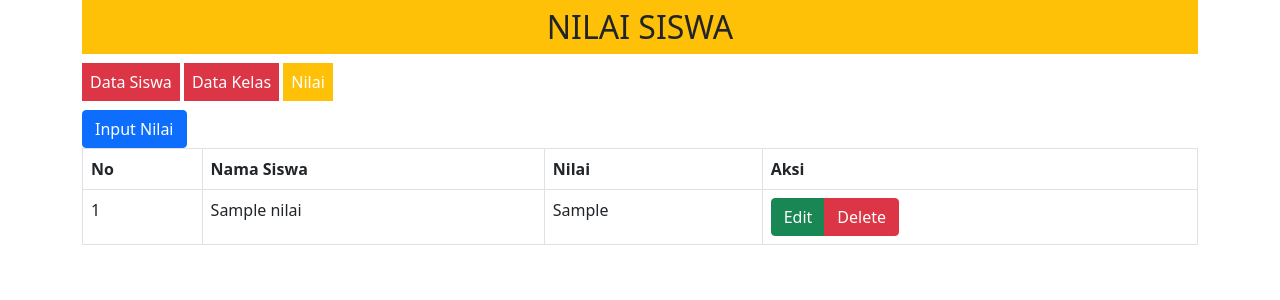
After one commit to fahritech04/coding, a PHP site: page /nilai.php in a window 1280 px wide. The commit adds this page. Shown: the top 300 px of the page. Run offline with PHP 8.4, Linux system fonts and the light colour scheme; tables that the repository leaves empty or names only in its code hold one stand-in row (values such as "Sample post").

Commit message:
Switch Folder

```diff
--- a/delete_kelas.php
+++ b/kelas/delete_kelas.php
@@ -1,7 +1,7 @@
 <?php
- include "./config.php";
+ include "../config.php";
 
     mysqli_query($koneksi, "DELETE FROM data_kelas where id='$_GET[id]'");
 
-    header('Location: kelas.php');
+    header('Location: ../kelas/kelas.php');
 ?>
--- a/edit_kelas.php
+++ b/kelas/edit_kelas.php
@@ -1,5 +1,5 @@
 <?php
-    include "./config.php";
+    include "../config.php";
 
     $query  = mysqli_query($koneksi, "SELECT * FROM data_kelas WHERE id='$_GET[id]'");
     $data   = mysqli_fetch_object($query);
@@ -10,7 +10,7 @@
 
 <div class="container">
     <div class="col-6">
-        <form action="update_kelas.php" method="post">
+        <form action="../kelas/update_kelas.php" method="post">
             <input type="hidden" name="id" value="<?=$data->id ?>">
             <div class="mb-3">
                 <label for="">Nama Kelas</label>
@@ -18,7 +18,7 @@
             </div>
 
             <div class="btn-group">
-                <a href="kelas.php" class="btn btn-warning">Batal</a>
+                <a href="../kelas/kelas.php" class="btn btn-warning">Batal</a>
                 <input type="submit" value="Update" class="btn btn-primary">
             </div>
         </form>
--- a/inputkelas.php
+++ b/kelas/inputkelas.php
@@ -4,13 +4,13 @@
 
 <div class="container">
     <div class="col-6">
-        <form action="simpan_kelas.php" method="post">
+        <form action="../kelas/simpan_kelas.php" method="post">
             <div class="mb-3">
                 <label for="">Nama Kelas</label>
                 <input type="text" name="nama_kelas" class="form-control" placeholder="Ketik nama kelas">
             </div>
             <div class="btn-group">
-                <a href="kelas.php" class="btn btn-warning">Batal</a>
+                <a href="../kelas/kelas.php" class="btn btn-warning">Batal</a>
                 <input type="submit" value="Simpan" class="btn btn-primary">
             </div>
         </form>
--- a/update_kelas.php
+++ b/kelas/update_kelas.php
@@ -1,5 +1,5 @@
 <?php
- include "./config.php";
+ include "../config.php";
 
     $id         = $_POST['id'];
     $nama_kelas = $_POST['nama_kelas'];
@@ -7,5 +7,5 @@
 
     mysqli_query($koneksi, "UPDATE data_kelas SET nama_kelas='$nama_kelas' WHERE id='$id'");
 
-    header('Location: kelas.php');
+    header('Location: ../kelas/kelas.php');
 ?>
--- /dev/null
+++ b/nilai.php
@@ -0,0 +1,58 @@
+<!DOCTYPE html>
+<html lang="en">
+
+<head>
+    <meta charset="UTF-8">
+    <meta name="viewport" content="width=device-width, initial-scale=1.0">
+    <title>Aplikasi Data Siswa</title>
+
+    <!-- CDN Bootstrap -->
+    <link href="https://cdn.jsdelivr.net/npm/bootstrap@5.0.2/dist/css/bootstrap.min.css" rel="stylesheet" integrity="sha384-EVSTQN3/azprG1Anm3QDgpJLIm9Nao0Yz1ztcQTwFspd3yD65VohhpuuCOmLASjC" crossorigin="anonymous">
+</head>
+
+<body class="container">
+    <h2 class="text-center bg-warning py-2">NILAI SISWA</h2>
+    <div class="my-3 d-flex justify-content between">
+        <div>
+            <a href="../coding/siswa/index.php" class="bg-danger p-2 mr-2 text-decoration-none text-white">Data Siswa</a>
+            <a href="../coding/kelas/kelas.php" class="bg-danger p-2 mr-2 text-decoration-none text-white">Data Kelas</a>
+            <a href="nilai.php" class="bg-warning p-2 mr-2 text-decoration-none text-white">Nilai</a>
+        </div>
+    </div>
+
+    <?php
+
+        include "./config.php";
+
+        $query = mysqli_query($koneksi, 'SELECT * FROM data_siswa JOIN nilai ON data_siswa.id = nilai.id_siswa') ?>
+        <a href="inputnilai.php" class="btn btn-primary">Input Nilai</a>
+        <table class="table table-bordered">
+            <thread>
+                <tr>
+                    <th>No</th>
+                    <th>Nama Siswa</th>
+                    <th>Nilai</th>
+                    <th>Aksi</th>
+                </tr>
+            </thread>
+            <?php $no=1; while($data = mysqli_fetch_array($query)){ ?>
+                <tbody>
+                    <tr>
+                        <td><?= $no++ ?></td>
+                        <td><?= $data['nama_siswa'] ?></td>
+                        <td><?= $data['nilai'] ?></td>
+                        <td>
+                            <div class="btn-group">
+                                <a href="edit.php?id=<?=$data["id"]?>" class="btn btn-success">Edit</a>
+                                <a href='delete.php?id=<?=$data['id']?>' class="btn btn-danger">Delete</a>
+                            </div>
+                        </td>
+                    </tr>
+                </tbody>
+            <?php
+            } ?>
+        </table>
+
+</body>
+
+</html>
--- /dev/null
+++ b/note.txt
@@ -0,0 +1,5 @@
+1. insert data ke tabel database langsung banyak
+2. membuat tabl baru dengan nama tabel (nilai)
+yang terdiri dari id, id_siswa, nilai
+3. tampilan halaman
+No	Nama Siswa	Nilai	Status
--- a/simpan_kelas.php
+++ b/simpan_nilai.php
@@ -1,10 +1,10 @@
 <?php
  include "./config.php";
 
-    $nama_kelas = $_POST['nama_kelas'];
+    $nilai = $_POST['nilai'];
 
     mysqli_query($koneksi, "INSERT INTO
-    data_kelas (nama_kelas) VALUE ('$nama_kelas')");
+    data_kelas (nilai) VALUE ('$nilai')");
 
     header('Location: kelas.php');
 ?>
--- a/delete.php
+++ b/siswa/delete.php
@@ -1,7 +1,7 @@
 <?php
- include "./config.php";
+ include "../config.php";
 
     mysqli_query($koneksi, "DELETE FROM data_siswa where id='$_GET[id]'");
 
-    header('Location: index.php');
+    header('Location: ../siswa/index.php');
 ?>
--- a/simpan.php
+++ b/siswa/simpan.php
@@ -1,5 +1,5 @@
 <?php
- include "./config.php";
+ include "../config.php";
 
     $nama_siswa = $_POST['nama_siswa'];
     $kelas_id   = $_POST['kelas_id'];
@@ -10,5 +10,5 @@
     data_siswa (nama_siswa, kelas_id, no_hp, alamat)
     VALUE ('$nama_siswa', '$kelas_id', '$no_hp', '$alamat')");
 
-    header('Location: index.php');
+    header('Location: ../siswa/index.php');
 ?>
--- a/update.php
+++ b/siswa/update.php
@@ -1,5 +1,5 @@
 <?php
- include "./config.php";
+ include "../config.php";
 
     $id         = $_POST['id'];
     $nama_siswa = $_POST['nama_siswa'];
@@ -10,5 +10,5 @@
     mysqli_query($koneksi, "UPDATE data_siswa SET nama_siswa='$nama_siswa',
     kelas_id='$kelas_id', no_hp='$no_hp', alamat='$alamat' WHERE id='$id'");
 
-    header('Location: index.php');
+    header('Location: ../siswa/index.php');
 ?>
```
Also changed, not shown: inputnilai.php (added, +32 -0 lines), kelas/kelas.php (renamed from kelas.php, +5 -5 lines), kelas/simpan_kelas.php (added, +10 -0 lines), siswa.php (deleted, +0 -43 lines), siswa/edit.php (renamed from input.php, +15 -8 lines), siswa/index.php (renamed from index.php, +8 -7 lines), siswa/input.php (renamed from edit.php, +8 -15 lines).
